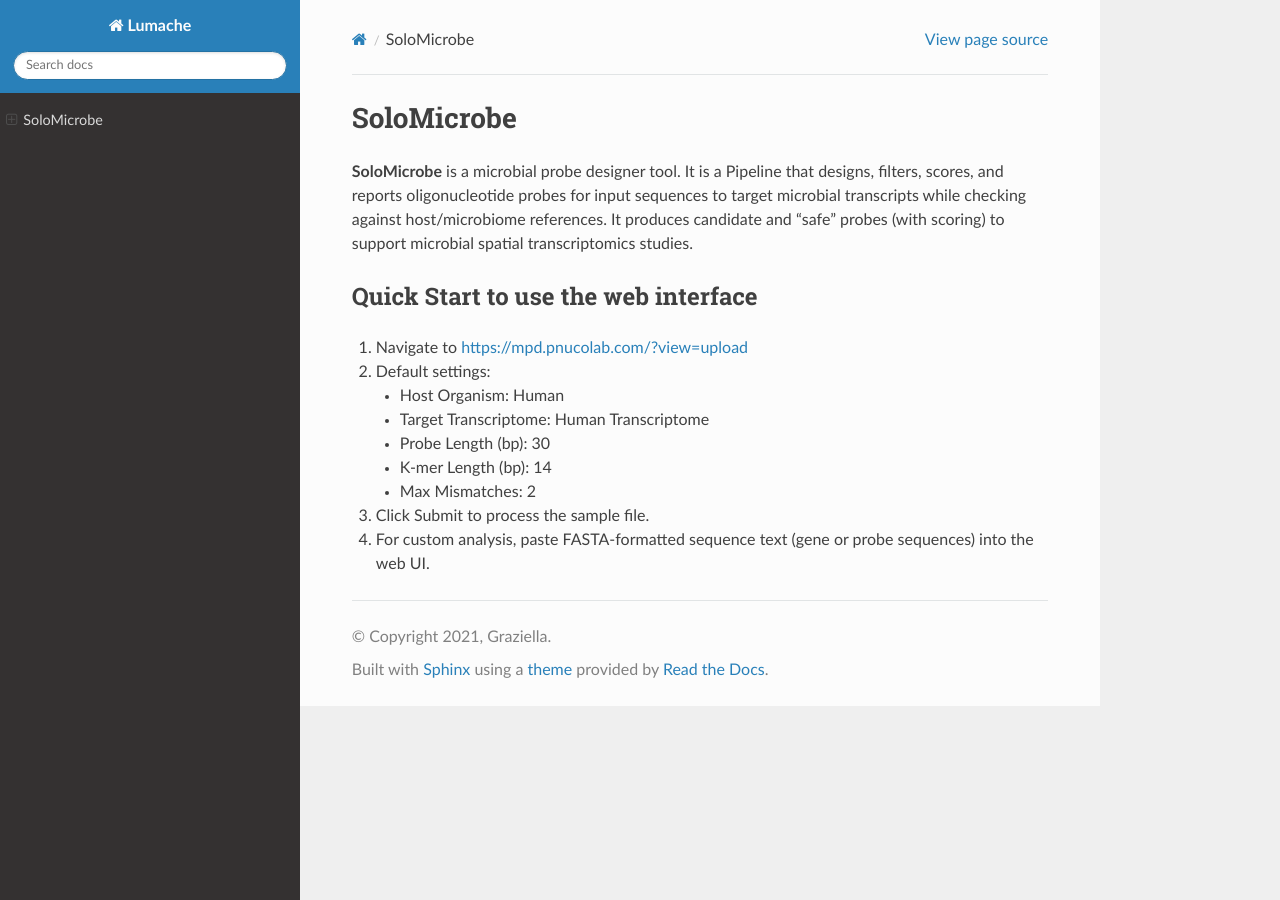
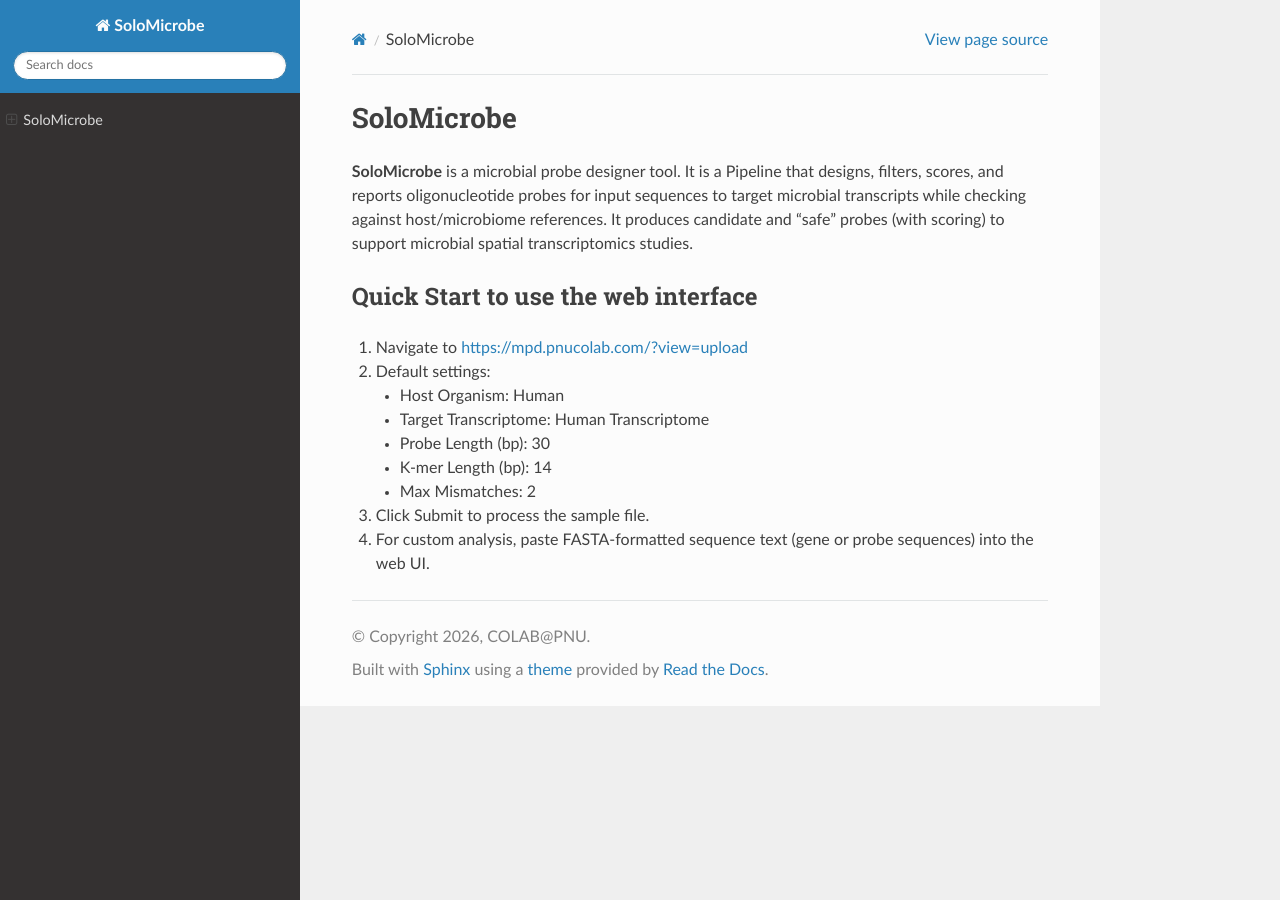
Before and after one commit to pnucolab/probe-designer-rtd-tutorial, a Sphinx documentation site: the page built from docs/source/index.rst, in a window 1280 px wide. Built offline with Sphinx 7.4.7 and the Read the Docs theme 3.1.0, drawn with Linux system fonts in a browser that asks for light colours; pages that are not in the unit, such as notebooks, are missing from menus.

Commit message:
Update project information in conf.py

```diff
--- a/docs/source/conf.py
+++ b/docs/source/conf.py
@@ -2,9 +2,9 @@
 
 # -- Project information
 
-project = 'Lumache'
-copyright = '2021, Graziella'
-author = 'Graziella'
+project = 'SoloMicrobe'
+copyright = '2026, COLAB@PNU'
+author = 'Mekonnen Abyot Melkamu'
 
 release = '0.1'
 version = '0.1.0'
```
